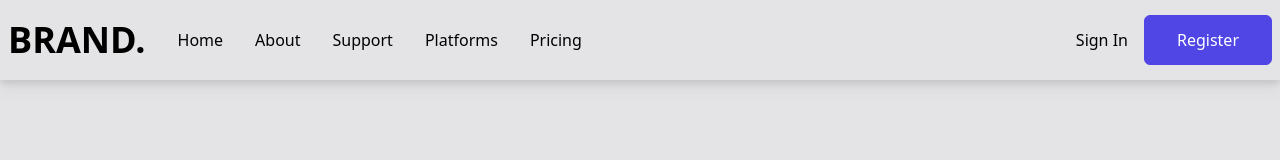
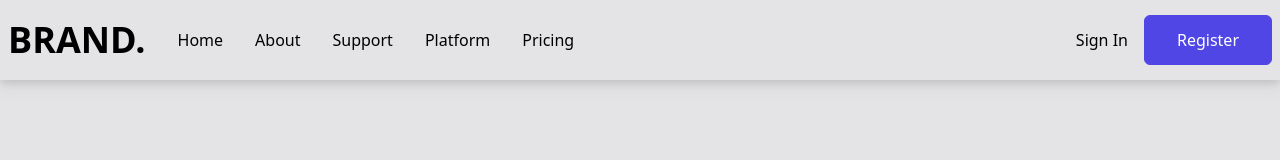
Before and after one commit to nephydecode/cloud-app-tailwind, a React (Create React App) app: page / in a window 1280 px wide. Shown: the top 160 px of the page. Built offline with nearby package versions, Linux system fonts and the light colour scheme.

Commit message:
feat: scroll to section from navbar links

```diff
--- a/src/components/About.jsx
+++ b/src/components/About.jsx
@@ -2,7 +2,7 @@ import React from 'react';
 
 const About = () => {
     return (
-        <div className='w-full my-32'>
+        <div name='about' className='w-full my-32'>
             <div className='max-w-[1240px] mx-auto px-3'>
                 <div className='text-center'>
                     <h2 className='text-5xl font-bold'>Trusted by developers across the world</h2>
--- a/src/components/AllInOne.jsx
+++ b/src/components/AllInOne.jsx
@@ -3,7 +3,7 @@ import { CheckIcon } from '@heroicons/react/outline';
 
 const AllInOne = () => {
     return (
-        <div className='w-full my-32'>
+        <div name='platform' className='w-full my-32'>
             <div className='max-w-[1240px] mx-auto px-2'>
                 <h2 className='text-5xl font-bold text-center'>All-In-One Platform</h2>
                 <p className='text-2xl py-8 text-gray-500 text-center'> Lorem ipsum dolor sit amet, consectetur adipisicing elit. Officia, est ipsam tempore aliquid voluptas dolorem quae atque nihil voluptatem commodi consectetur veritatis corporis vero mollitia illum hic excepturi. Voluptatibus, atque?</p>
--- a/src/components/Hero.jsx
+++ b/src/components/Hero.jsx
@@ -9,7 +9,7 @@ import bgImg from '../assets/cyber-bg.png';
 
 const Hero = () => {
     return (
-        <div className='w-full h-screen bg-zinc-200 flex flex-col justify-between'>
+        <div name='home' className='w-full h-screen bg-zinc-200 flex flex-col justify-between'>
             <div className='grid md:grid-cols-2 max-w-[1240px] m-auto sm:px-5'>
                 <div className='flex flex-col justify-center md:items-start w-full px-2 py-8'>
                     <p className='text-2xl'>Unique Sequencing & Producing</p>
--- a/src/components/Navbar.jsx
+++ b/src/components/Navbar.jsx
@@ -1,10 +1,13 @@
 import React, { useState } from 'react';
-import {MenuIcon, XIcon} from '@heroicons/react/outline';
+import { MenuIcon, XIcon } from '@heroicons/react/outline';
+import { Link, animateScroll as scroll } from 'react-scroll';
 
 const Navbar = () => {
 
     const [nav, setNav] = useState(false);
     const handleNavClick = () => setNav(!nav);
+
+    const handleClose = () => setNav(!nav);
 
     return (
         <div className='w-screen h-[80px] z-10 bg-zinc-200 fixed drop-shadow-lg'>
@@ -16,11 +19,11 @@ const Navbar = () => {
                         /* sm md lg xl sizes are also defined in tailwind.config.js */
                     }
                     <ul className='hidden md:flex'>
-                        <li>Home</li>
-                        <li>About</li>
-                        <li>Support</li>
-                        <li>Platforms</li>
-                        <li>Pricing</li>
+                        <li><Link to="home" smooth={true} offset={0} duration={500}>Home</Link></li>
+                        <li><Link to="about" smooth={true} offset={-200} duration={500}>About</Link></li>
+                        <li><Link to="support" smooth={true} offset={-50} duration={500}>Support</Link></li>
+                        <li><Link to="platform" smooth={true} offset={-100} duration={500}>Platform</Link></li>
+                        <li><Link to="pricing" smooth={true} offset={-50} duration={500}>Pricing</Link></li>
                     </ul>
                 </div>
                 <div>
@@ -35,11 +38,11 @@ const Navbar = () => {
             </div>
 
             <ul className={!nav ? 'hidden' : 'absolute bg-zinc-200 w-full px-8'}>
-                <li className='border-b-2 border-zinc-300 w-full'>Home</li>
-                <li className='border-b-2 border-zinc-300 w-full'>About</li>
-                <li className='border-b-2 border-zinc-300 w-full'>Support</li>
-                <li className='border-b-2 border-zinc-300 w-full'>Pricing</li>
-                <li className='border-b-2 border-zinc-300 w-full'>Platforms</li>
+                <li className='border-b-2 border-zinc-300 w-full'><Link onClick={handleClose } tso="home" smooth={true} offset={0} duration={500}>Home</Link></li>
+                <li className='border-b-2 border-zinc-300 w-full'><Link onClick={handleClose } to="about" smooth={true} offset={-200} duration={500}>About</Link></li>
+                <li className='border-b-2 border-zinc-300 w-full'><Link onClick={handleClose } to="support" smooth={true} offset={-50} duration={500}>Support</Link></li>
+                <li className='border-b-2 border-zinc-300 w-full'><Link onClick={handleClose } to="platform" smooth={true} offset={-100} duration={500}>Platform</Link></li>
+                <li className='border-b-2 border-zinc-300 w-full'><Link onClick={handleClose } to="pricing" smooth={true} offset={-50} duration={500}>Pricing</Link></li>
                 <div className='flex flex-col my-4'>
                     <button className='bg-transparent text-indigo-600 px-8 py-3 mb-4'>Sign In</button>
                     <button className='px-8 py-3'>Register</button>
--- a/src/components/Pricing.jsx
+++ b/src/components/Pricing.jsx
@@ -3,7 +3,7 @@ import React from 'react';
 
 const Pricing = () => {
     return (
-        <div className='w-full text-white my-24'>
+        <div name='pricing' className='w-full text-white my-24'>
             <div className='w-full h-[800px] bg-slate-900 absolute mix-blend-overlay'></div>
             <div className='max-w-[1240px] mx-auto py-12'>
                 <div className='text-center py-8 text-slate-300'>
--- a/src/components/Support.jsx
+++ b/src/components/Support.jsx
@@ -7,7 +7,7 @@ import supportImg from '../assets/support.jpeg';
 
 const Support = () => {
     return (
-        <div className='w-full mt-24'>
+        <div name='support' className='w-full mt-24'>
             <div className='w-full h-[700px] bg-gray-900/90 absolute'>
                 <img className='w-full h-full object-cover mix-blend-overlay' src={supportImg} alt="Customer Service Support background image" />
             </div>
```
